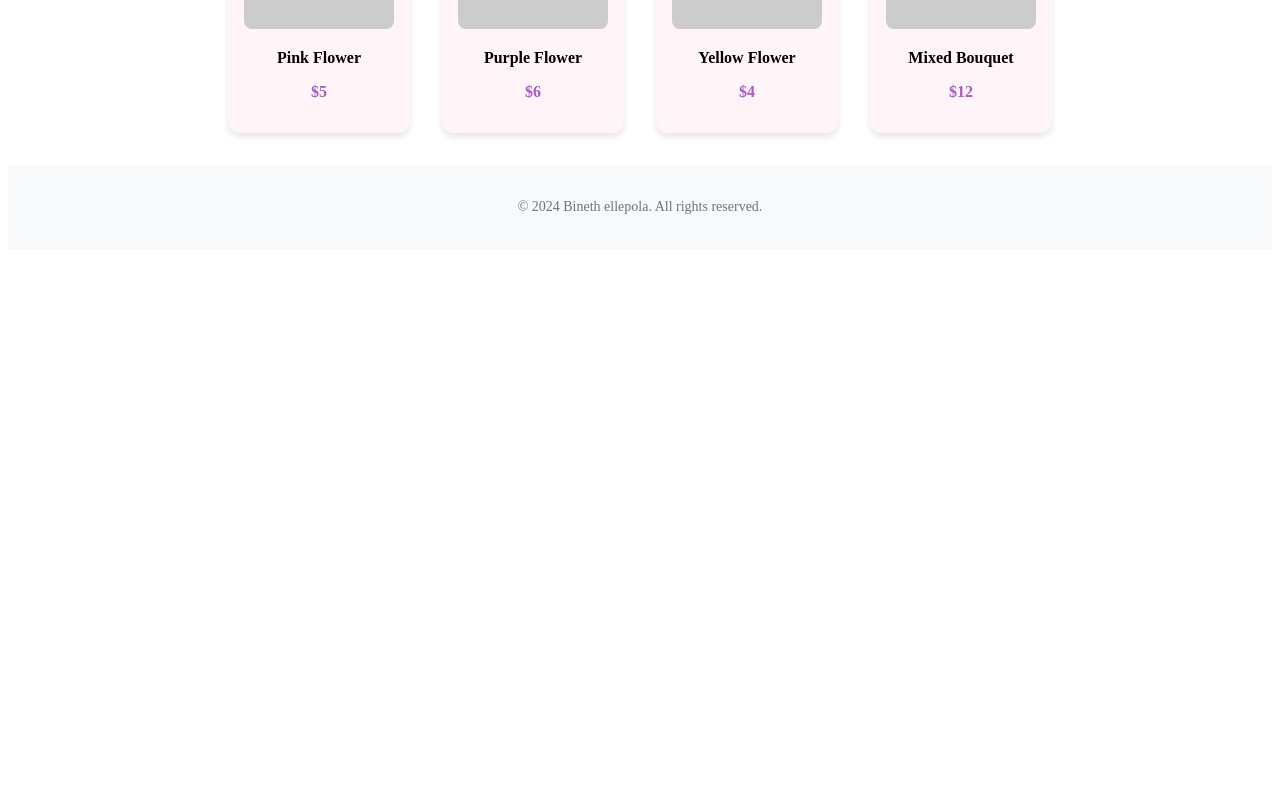
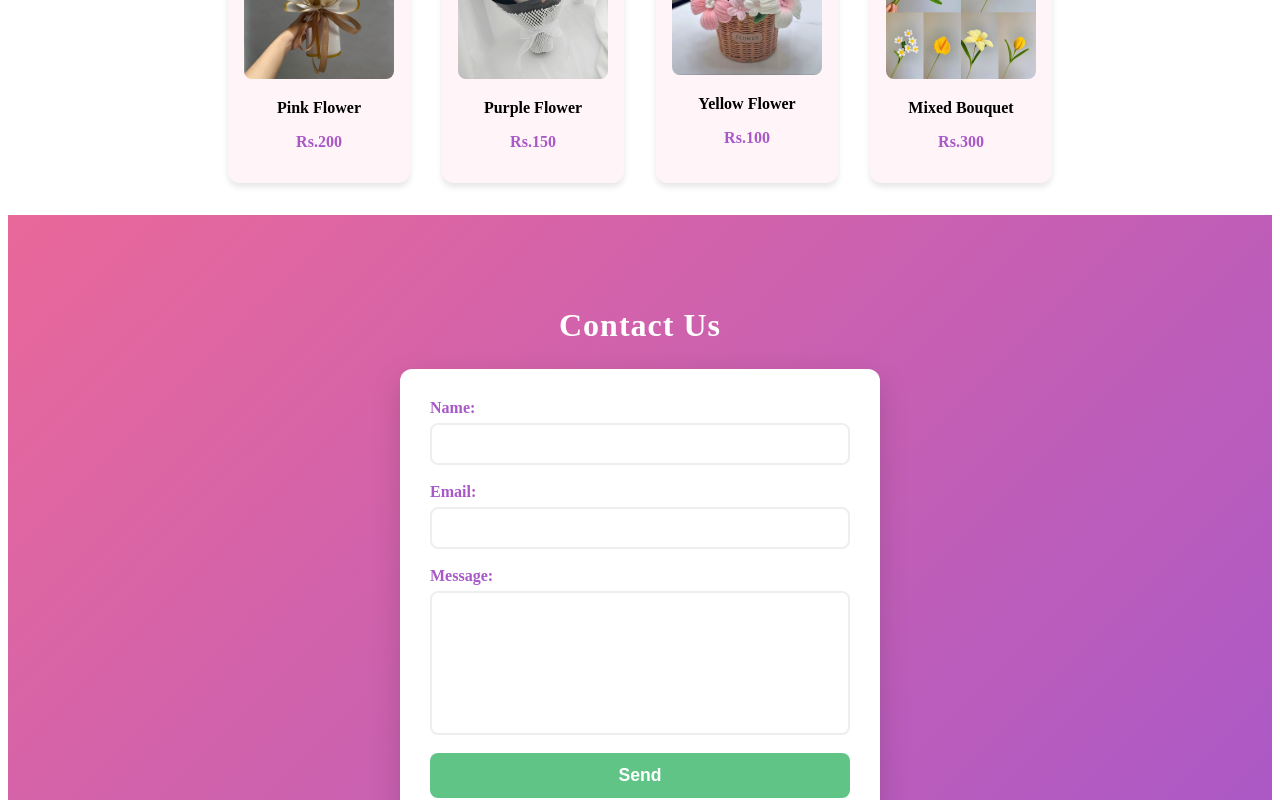
Before and after one commit to bineth-ellepola/Fluffy_patals_crafts, a React (Vite) app: page / in a window 1280 px wide. Shown: the part 700-1500 px from the top of the page. Before the commit the page ends 957 px from the top, so only its background shows below. Built offline with nearby package versions, Linux system fonts and the light colour scheme.

Commit message:
Added contact page

```diff
--- a/src/App.jsx
+++ b/src/App.jsx
@@ -2,13 +2,14 @@ import Navbar from "../src/components/NavBar";
 import Hero from "../src/components/Hero";
 import ProductGallery from "../src/components/ProductList";
 import Footer from "../src/components/Footer";
-
+import Contact from "../src/components/Contact";
 function App() {
   return (
     <>
       <Navbar />
       <Hero />
       <ProductGallery />
+      <Contact />
       <Footer />
     </>
   );
--- /dev/null
+++ b/src/components/Contact.jsx
@@ -0,0 +1,18 @@
+import "../style/Contact.css";
+const Contact = () => {
+    return (
+        <section className="contact">
+            <h3>Contact Us</h3>
+            <form className="contact-form">
+                <label htmlFor="name">Name:</label>
+                <input type="text" id="name" name="name" required />
+                <label htmlFor="email">Email:</label>
+                <input type="email" id="email" name="email" required />
+                <label htmlFor="message">Message:</label>
+                <textarea id="message" name="message" required></textarea>
+                <button type="submit">Send</button>
+            </form>
+        </section>
+    );
+}
+export default Contact;
--- a/src/components/ProductList.jsx
+++ b/src/components/ProductList.jsx
@@ -1,11 +1,15 @@
 import React from "react";
 import "../style/ProductList.css";
+import p1 from "../assets/images/p9.jpg";
+import p2 from "../assets/images/p2.jpg";
+import p3 from "../assets/images/p3.jpg";
+import p4 from "../assets/images/p7.jpg";
 
 const products = [
-  { id: 1, name: "Pink Flower", price: "$5", img: "https://via.placeholder.com/150" },
-  { id: 2, name: "Purple Flower", price: "$6", img: "https://via.placeholder.com/150" },
-  { id: 3, name: "Yellow Flower", price: "$4", img: "https://via.placeholder.com/150" },
-  { id: 4, name: "Mixed Bouquet", price: "$12", img: "https://via.placeholder.com/150" },
+  { id: 1, name: "Pink Flower", price: "Rs.200", img: p1 },
+  { id: 2, name: "Purple Flower", price: "Rs.150", img: p2 },
+  { id: 3, name: "Yellow Flower", price: "Rs.100", img: p3 },
+  { id: 4, name: "Mixed Bouquet", price: "Rs.300", img: p4 },
 ];
 
 const ProductList = () => {
--- /dev/null
+++ b/src/style/Contact.css
@@ -0,0 +1,99 @@
+:root {
+  --primary: #E9689A;
+  --secondary: #A958C8;
+  --accent: #F8D57E;
+  --leaf: #61C487;
+}
+
+/* Section */
+.contact {
+  padding: 60px 20px;
+  background: linear-gradient(135deg, var(--primary), var(--secondary));
+  display: flex;
+  flex-direction: column;
+  align-items: center;
+}
+
+/* Heading */
+.contact h3 {
+  color: white;
+  font-size: 2rem;
+  margin-bottom: 25px;
+  letter-spacing: 1px;
+}
+
+/* Form box */
+.contact-form {
+  background: white;
+  padding: 30px;
+  width: 100%;
+  max-width: 420px;
+  border-radius: 12px;
+  box-shadow: 0 10px 30px rgba(0, 0, 0, 0.15);
+  display: flex;
+  flex-direction: column;
+}
+
+/* Labels */
+.contact-form label {
+  margin-bottom: 6px;
+  font-weight: 600;
+  color: var(--secondary);
+}
+
+/* Inputs & textarea */
+.contact-form input,
+.contact-form textarea {
+  padding: 10px 12px;
+  margin-bottom: 18px;
+  border-radius: 8px;
+  border: 2px solid #eee;
+  font-size: 1rem;
+  transition: border 0.3s, box-shadow 0.3s;
+}
+
+/* Focus effect */
+.contact-form input:focus,
+.contact-form textarea:focus {
+  outline: none;
+  border-color: var(--primary);
+  box-shadow: 0 0 0 3px rgba(233, 104, 154, 0.2);
+}
+
+/* Textarea */
+.contact-form textarea {
+  resize: none;
+  min-height: 120px;
+}
+
+/* Button */
+.contact-form button {
+  padding: 12px;
+  background: var(--leaf);
+  color: white;
+  border: none;
+  border-radius: 8px;
+  font-size: 1.1rem;
+  font-weight: bold;
+  cursor: pointer;
+  transition: transform 0.2s, background 0.3s, box-shadow 0.3s;
+}
+
+/* Button hover */
+.contact-form button:hover {
+  background: var(--accent);
+  color: #333;
+  transform: translateY(-2px);
+  box-shadow: 0 8px 20px rgba(0, 0, 0, 0.15);
+}
+
+/* Responsive */
+@media (max-width: 480px) {
+  .contact h3 {
+    font-size: 1.6rem;
+  }
+
+  .contact-form {
+    padding: 20px;
+  }
+}
```
